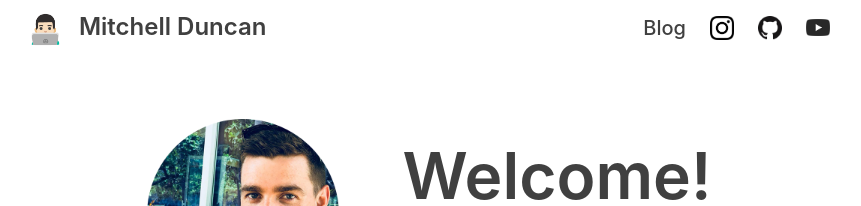
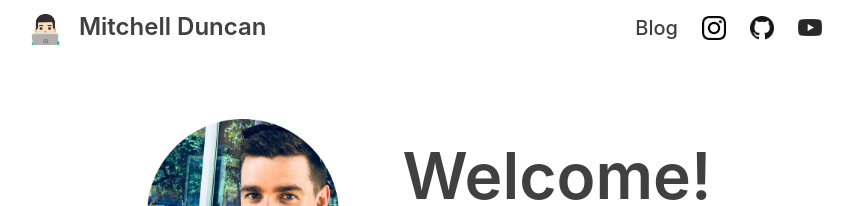
Before and after one commit to twosixmitch/twosixmitch.github.io, a Jekyll site: the page built from index.html, in a window 1280 px wide. Shown: the top 206 px of the page, without its empty margins (211-1072 px from the left). Built offline with Jekyll 4.4.1, drawn with Linux system fonts in a browser that asks for light colours.

Commit message:
Fixing spacing on nav links

```diff
--- a/_sass/components/_navigation.scss
+++ b/_sass/components/_navigation.scss
@@ -57,8 +57,8 @@
         align-items: center;
         font-size: 1.25rem;
         font-weight: 500;
-        padding: 1rem 0 1rem 1.5rem;
-        margin: 0;
+        padding: 1rem 0.5rem 1rem 0.5rem;
+        margin: 0 0 0 0.5rem;
         color: $nav-font-color-alt;
         line-height: 1.2;
         text-align: center;
```
